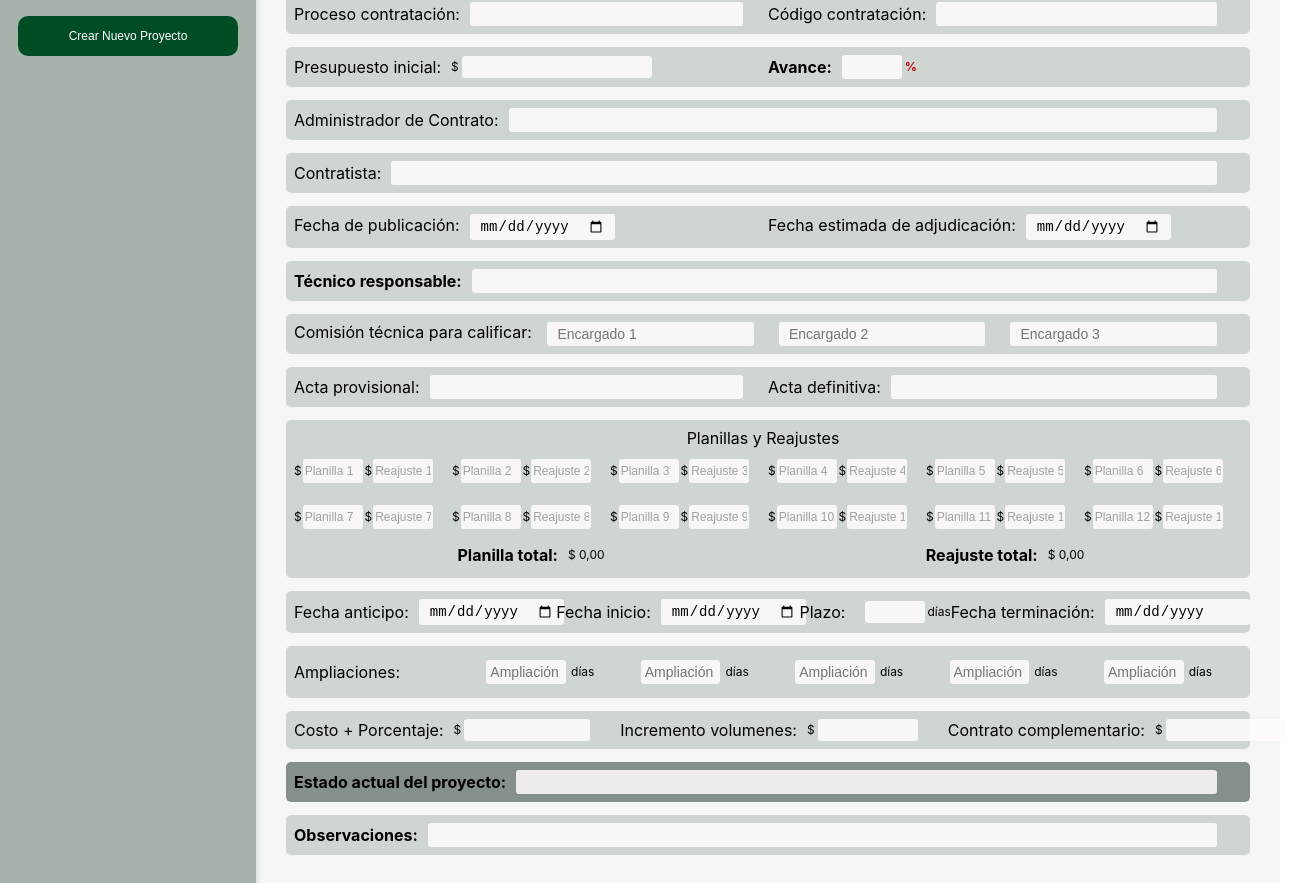
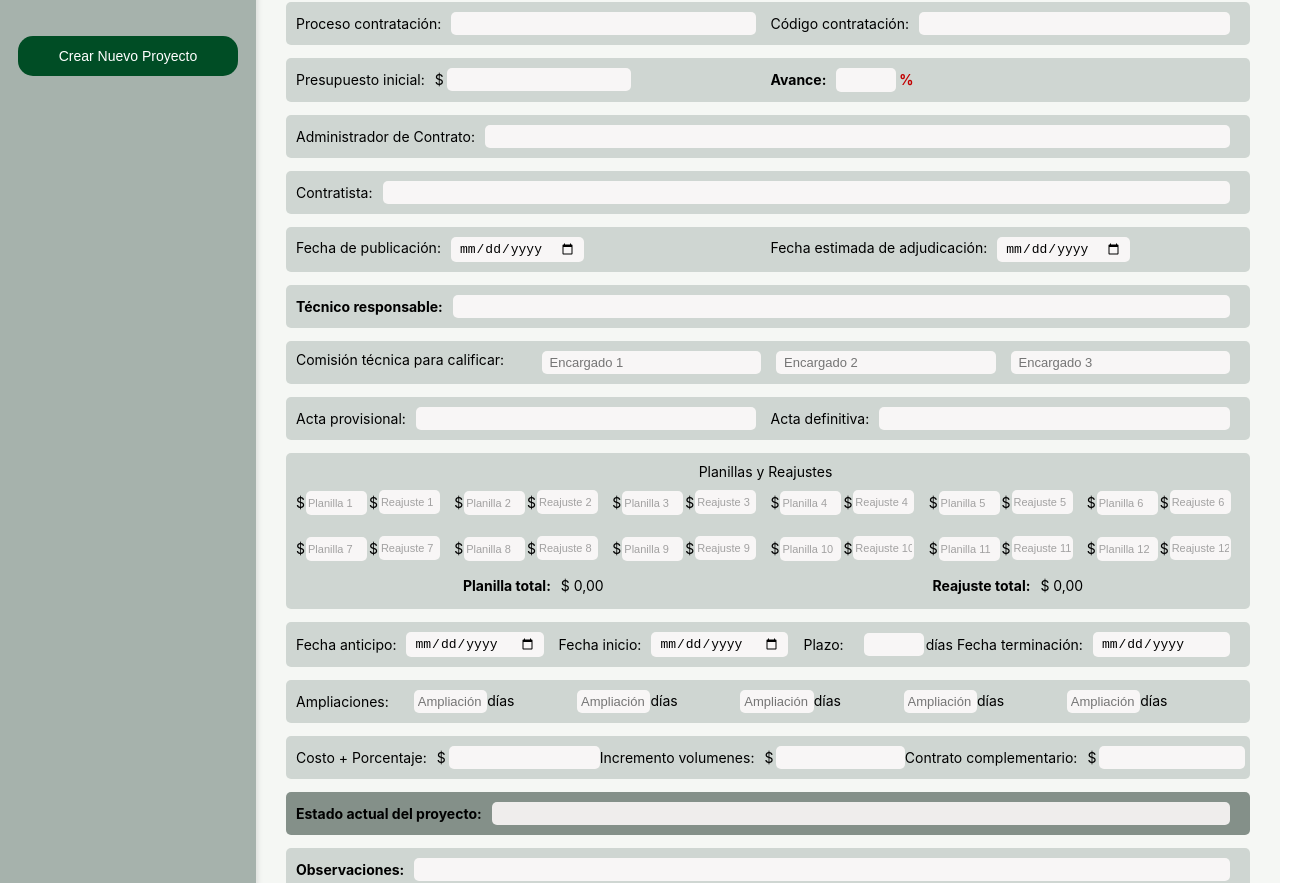
Before and after one commit to Wellinton1409/gestion_obras_tungurahua, a Next.js app: page /proyectos in a window 1280 px wide. Shown: the part 361-1244 px from the top of the page, 1316 px wide, since content can reach past the window. Built offline with nearby package versions, Linux system fonts and the light colour scheme.

Commit message:
Imprimir
Correccion de pagina para Impresion

```diff
--- a/src/app/globals.css
+++ b/src/app/globals.css
@@ -19,7 +19,7 @@ body {
 
 main {
   flex: 1;
-  font-size: 12px;
+  font-size: 14px;
 }
 
 
@@ -99,11 +99,10 @@ main {
 .btnBuscar {
   width: 30%;
   height: 30px;
-  font-size: 12px;
+  font-size: 14px;
   background-color: #004D25;
   color: white;
   text-align: center;
-  text-decoration: none;
   border: none;
   border-radius: 8px;
   cursor: pointer;
@@ -180,13 +179,13 @@ main {
   padding: 10px 20px;
   width: 86%;
   height: 40px;
-  font-size: 12px;
+  font-size: 14px;
   background-color: #004D25;
   color: white;
   text-align: center;
   text-decoration: none;
   border: none;
-  border-radius: 10px;
+  border-radius: 15px;
   cursor: pointer;
   transition: background-color 0.3s ease;
   margin: 10% 7%;
@@ -207,13 +206,13 @@ main {
   padding: 10px 20px;
   width: 200px;
   height: 40px;
-  font-size: 12px;
+  font-size: 14px;
   background-color: #004D25;
   color: white;
   text-align: center;
   text-decoration: none;
   border: none;
-  border-radius: 10px;
+  border-radius: 15px;
   cursor: pointer;
   transition: background-color 0.3s ease;
 }
@@ -233,24 +232,6 @@ main {
   display: flex;
   justify-content: center;
   width: 100%;
-}
-
-.box_container {
-  background-color: #f0f0f0;
-  border-radius: 14px;
-  box-shadow: 0 4px 8px rgba(0, 0, 0, 0.1);
-  transition: transform 0.2s, box-shadow 0.2s;
-  width: 250px;
-  height: 300px;
-  display: flex;
-  flex-direction: column;
-  justify-content: center;
-  align-items: center;
-}
-
-.box_container:hover {
-  transform: translateY(-5px);
-  box-shadow: 0 8px 16px rgba(0, 0, 0, 0.2);
 }
 
 .box_content {
@@ -323,7 +304,7 @@ main {
 }
 
 .label_campo {
-  font-size: 16px;
+  font-size: 14px;
   margin-right: 10px;
   flex-shrink: 0;
 }
@@ -347,35 +328,35 @@ main {
 }
 
 .input_campos {
-  font-size: 14px;
-  margin-right: 25px;
+  font-size: 13px;
+  margin-right: 15px;
   flex: 1;
-  border-radius: 3px;
+  border-radius: 5px;
   border: none;
-  padding: 4px 10PX;
+  padding: 4px 8px;
   box-sizing: border-box;
   background-color: #fffcfcdd;
 }
 
 
 .money_campos {
-  font-size: 14px;
+  font-size: 13px;
   min-width: 20%;
   max-width: 190px;
-  border-radius: 3px;
+  border-radius: 5px;
   border: none;
-  padding: 3px 6px;
+  padding: 4px 4px;
   box-sizing: border-box;
   background-color: #fffcfcdd;
-  margin: 0 30px 0 3px;
+  margin: 0 auto 0 3px;
 }
 
 .dias_campo {
-  font-size: 14px;
+  font-size: 13px;
   width: 60px;
-  border-radius: 3px;
+  border-radius: 5px;
   border: none;
-  padding: 3px 8PX;
+  padding: 4px 6px;
   box-sizing: border-box;
   background-color: #fffcfcdd;
   margin: 0 2px 0 10px;
@@ -383,13 +364,13 @@ main {
 }
 
 .porcent_campo {
-  font-size: 16px;
+  font-size: 14px;
   font-weight: bold;
   color: #c20000;
   width: 60px;
-  border-radius: 3px;
+  border-radius: 5px;
   border: none;
-  padding: 3px 5PX;
+  padding: 4px 6px;
   box-sizing: border-box;
   background-color: #fffcfcdd;
   margin: 0 3px 0 0;
@@ -397,14 +378,14 @@ main {
 }
 
 .div_row {
-  padding: 8px 8px;
+  padding: 10px 5px 10px 10px;
   background-color: #a6b2ac7b;
   border-radius: 5px;
   margin: 13px 0;
 }
 
 .div_row2 {
-  padding: 8px 8px;
+  padding: 10px 5px 10px 10px;
   background-color: #78857ee6;
   border-radius: 5px;
   margin: 13px 0;
@@ -423,7 +404,7 @@ main {
   padding: 10px 20px;
   width: 200px;
   height: 40px;
-  font-size: 12px;
+  font-size: 14px;
   background-color: #850000;
   color: white;
   text-align: center;
@@ -456,15 +437,16 @@ main {
   display: flex;
   flex-direction: row;
   align-items: center;
+  justify-content: space-between;
   width: 100%;
-  margin: 0 30px;
+  margin: 0 15px;
 }
 
 .input_planillas {
   font-size: 12px;
   margin: 6px 0.2% 6px 1px;
   flex: 1;
-  border-radius: 3px;
+  border-radius: 5px;
   border: none;
   padding: 5px 2px;
   box-sizing: border-box;
@@ -473,16 +455,16 @@ main {
 }
 
 .input_planillas::placeholder {
-  font-size: 12px;
+  font-size: 11px;
   color: rgba(128, 128, 128, 0.712);
   opacity: 1;
 }
 
 .input_reajuste {
   font-size: 12px;
-  margin: 6px 2% 6px 1px;
+  margin: 4px 1.5% 6px 1px;
   flex: 1;
-  border-radius: 3px;
+  border-radius: 5px;
   border: none;
   padding: 5px 2px;
   box-sizing: border-box;
@@ -491,21 +473,19 @@ main {
 }
 
 .input_reajuste::placeholder {
-  font-size: 12px;
+  font-size: 11px;
   color: rgba(128, 128, 128, 0.712);
   opacity: 1;
 }
 
 .input_ampliaciones {
-  font-size: 14px;
-  margin: 6px 5px 6px 6%;
-  flex: 1;
-  border-radius: 3px;
+  font-size: 13px;
+  border-radius: 5px;
   border: none;
-  padding: 4px 4PX;
+  padding: 4px 4px;
   box-sizing: border-box;
   background-color: #fffcfcdd;
-  width: 70%;
+  width: 45%;
   text-align: right;
 }
 
@@ -551,14 +531,22 @@ main {
 
 @media print {
 
+  @page {
+    margin: 0;
+    padding: 40px 40px;
+  }
 
   .no-print {
     display: none;
   }
 
+  .formularioProyecto {
+    padding: 0 10px;
+  }
+
   .box_principal {
     display: grid;
-    grid-template-columns: 1% 99%;
+    grid-template-columns: 0.1% 99.9%;
     min-height: 85vh;
   }
 
@@ -571,7 +559,7 @@ main {
     padding: 8px 8px;
     background-color: #a6b2ac7b;
     border-radius: 5px;
-    margin: 13px 0;
+    margin: 10px 0;
     width: 100%;
     -webkit-print-color-adjust: exact;
     print-color-adjust: exact;
@@ -581,42 +569,74 @@ main {
     padding: 8px 8px;
     background-color: #78857ee6;
     border-radius: 5px;
-    margin: 13px 0;
+    margin: 10px 0;
     -webkit-print-color-adjust: exact;
     print-color-adjust: exact;
   }
 
   .money_campos {
     min-width: 10%;
-    max-width: 90px;
-    border-radius: 3px;
+    max-width: 80px;
+    border-radius: 5px;
     border: none;
     padding: 3px 3px;
     box-sizing: border-box;
-    background-color: #fffcfcdd;
-    margin: 0 30px 0 3px;
+    background-color: white;
+    margin: 0 auto 0 3px;
   }
 
   .label_oculto {
     display: inline;
-    font-size: 16px;
+    font-size: 12px;
     margin-right: 10px;
     flex-shrink: 0;
   }
 
+  .porcent_campo {
+    background-color: white;
+    font-size: 12px;
+  }
+
   .dias_campo {
-    width: 40px;
-    border-radius: 3px;
-    border: none;
-    padding: 3px 3PX;
-    box-sizing: border-box;
-    background-color: #fffcfcdd;
-    margin: 0 2px 0 2px;
-    text-align: end;
+    background-color: white;
+    font-size: 12px;
+  }
+
+  .input_campos {
+    background-color: white;
+    font-size: 12px;
+  }
+
+  .label_campo {
+    font-size: 12px;
+    margin-right: 4px;
+    flex-shrink: 0;
   }
 
   .box_button_delete_guardar {
     display: none;
   }
 
+  .input_planillas {
+    font-size: 9px;
+    margin: 6px 0.2% 6px 1px;
+    background-color: white;
+  }
+
+  .input_planillas::placeholder {
+    font-size: 8px;
+    color: rgba(128, 128, 128, 0.712);
+    opacity: 1;
+  }
+
+  .input_reajuste {
+    font-size: 9px;
+    margin: 4px 1% 6px 1px;
+    background-color: white;
+  }
+
+  .input_reajuste::placeholder {
+    font-size: 8px;
+  }
+
 }
--- a/src/app/proyectos/page.tsx
+++ b/src/app/proyectos/page.tsx
@@ -52,12 +52,19 @@ const Proyectos: React.FC = () => {
     const [mensajeError, setMensajeError] = useState("");
 
     useEffect(() => {
-        if (nuevoProyecto.fchInicio && nuevoProyecto.plazo) {
+        if (nuevoProyecto.fchInicio) {
             const fechaInicio = new Date(nuevoProyecto.fchInicio);
-            const diasPlazo = parseInt(nuevoProyecto.plazo, 10);
+            let diasPlazo = parseInt(nuevoProyecto.plazo, 10) || 0;
 
-            if (!isNaN(diasPlazo)) {
-                fechaInicio.setDate(fechaInicio.getDate() + diasPlazo);
+            // Sumar todas las ampliaciones
+            let diasAmpliaciones = nuevoProyecto.ampliaciones.reduce((total: number, dias: any) => {
+                return total + (parseInt(dias, 10) || 0);
+            }, 0);
+
+            // Calcular la nueva fecha de terminación
+            const totalDias = diasPlazo + diasAmpliaciones;
+            if (totalDias > 0) {
+                fechaInicio.setDate(fechaInicio.getDate() + totalDias);
                 const fechaTerminacion = fechaInicio.toISOString().split("T")[0]; // Formato YYYY-MM-DD
 
                 setNuevoProyecto((prev: any) => ({
@@ -66,7 +73,7 @@ const Proyectos: React.FC = () => {
                 }));
             }
         }
-    }, [nuevoProyecto.fchInicio, nuevoProyecto.plazo]);
+    }, [nuevoProyecto.fchInicio, nuevoProyecto.plazo, nuevoProyecto.ampliaciones]);
 
     // Obtener proyectos por cédula
     const buscarProyectos = async () => {
@@ -546,7 +553,6 @@ const Proyectos: React.FC = () => {
                                             })
                                         }
                                         className="input_campos"
-
                                     />
                                 </div>
                                 <div className="campo_container">
@@ -1127,6 +1133,7 @@ const Proyectos: React.FC = () => {
                                     Ampliaciones:
                                 </label>
                                 <div className="input_group_ampliaciones">
+                                    <div>
                                         <input
                                             type="text"
                                             value={nuevoProyecto.ampliaciones[0] || ""}
@@ -1148,7 +1155,8 @@ const Proyectos: React.FC = () => {
                                             placeholder="Ampliación 1"
                                         />
                                         <span>días</span>
-
+                                    </div>
+                                    <div>
                                         <input
                                             type="text"
                                             value={nuevoProyecto.ampliaciones[1] || ""}
@@ -1170,7 +1178,8 @@ const Proyectos: React.FC = () => {
                                             placeholder="Ampliación 2"
                                         />
                                         <span>días</span>
-
+                                    </div>
+                                    <div>
                                         <input
                                             type="text"
                                             value={nuevoProyecto.ampliaciones[2] || ""}
@@ -1192,7 +1201,8 @@ const Proyectos: React.FC = () => {
                                             placeholder="Ampliación 3"
                                         />
                                         <span>días</span>
-
+                                    </div>
+                                    <div>
                                         <input
                                             type="text"
                                             value={nuevoProyecto.ampliaciones[3] || ""}
@@ -1214,7 +1224,8 @@ const Proyectos: React.FC = () => {
                                             placeholder="Ampliación 4"
                                         />
                                         <span>días</span>
-
+                                    </div>
+                                    <div>
                                         <input
                                             type="text"
                                             value={nuevoProyecto.ampliaciones[4] || ""}
@@ -1236,6 +1247,7 @@ const Proyectos: React.FC = () => {
                                             placeholder="Ampliación 5"
                                         />
                                         <span>días</span>
+                                    </div>
                                 </div>
                             </div>
 
--- a/src/components/Header/Header.tsx
+++ b/src/components/Header/Header.tsx
@@ -25,7 +25,7 @@ const Header = () => {
                 <img src='/logoGADcirculo.png' />
             </div>
             <div className='titulo_oculto'>
-                INFORME DE PROYECTO
+                <strong>INFORME DE PROYECTO</strong>
             </div>
             <nav className="barraNavegacion">
                 <ul>
```
Lines whose indentation alone changed are shown as unchanged.
